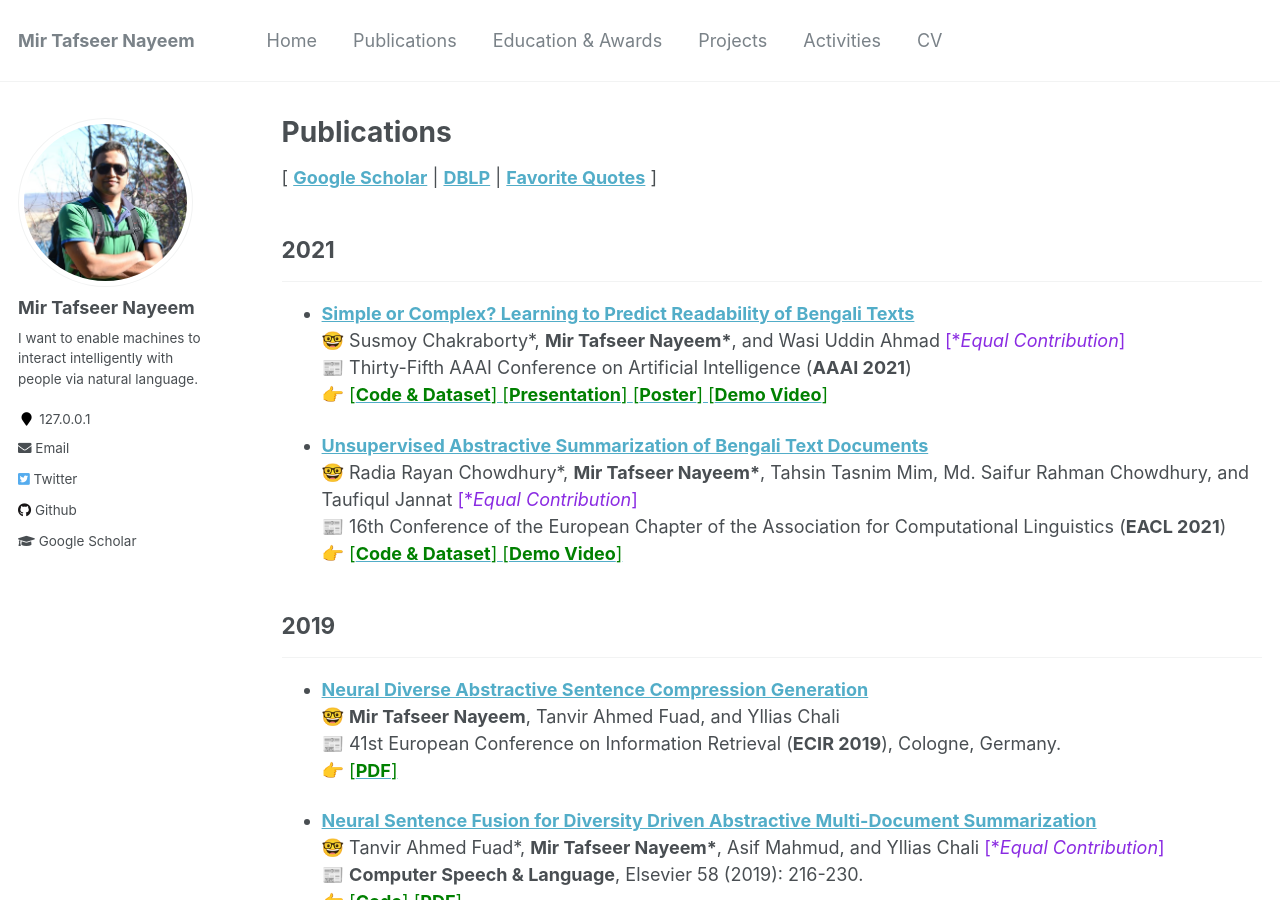
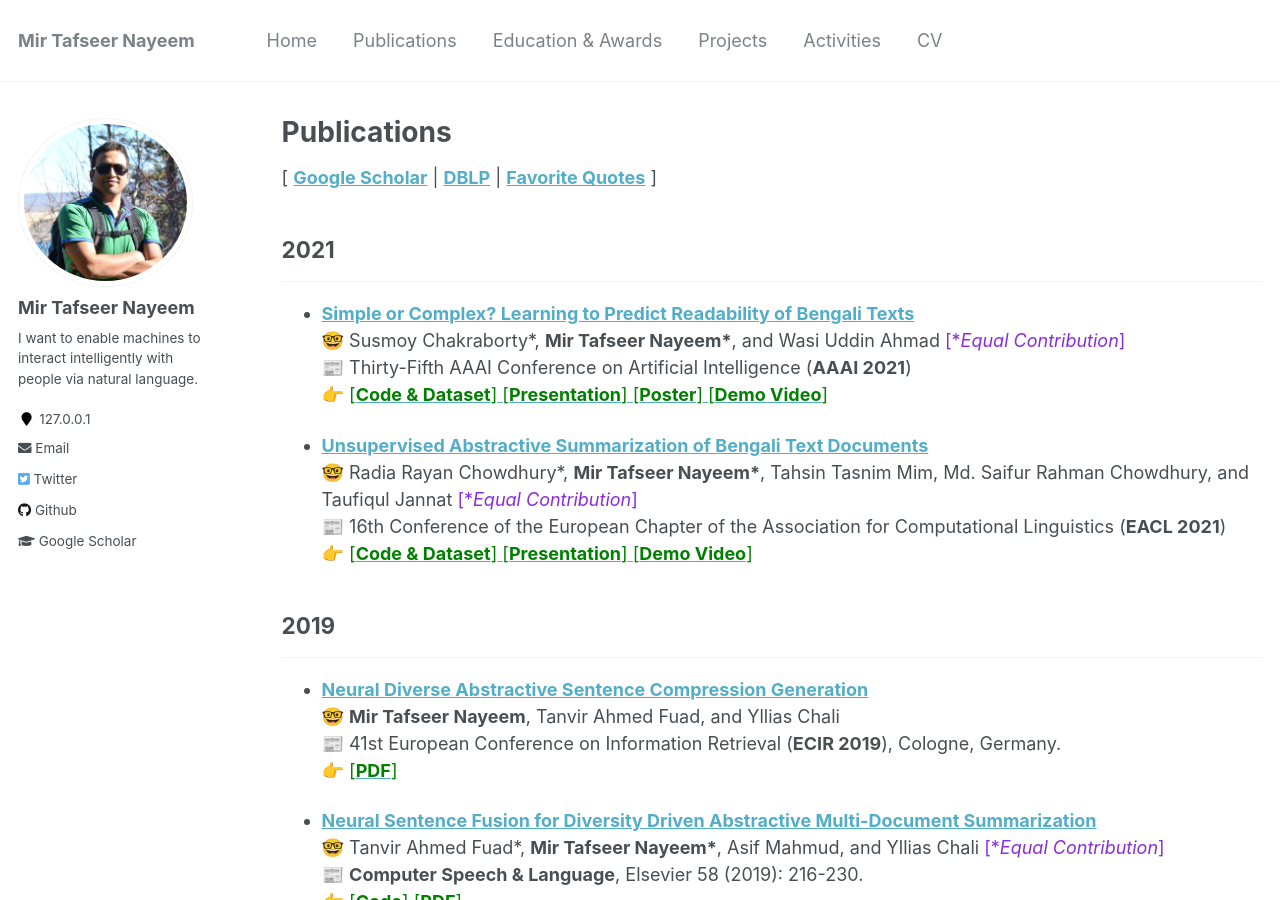
Before and after one commit to sujan-sarker/sujan-sarker.github.io, a Jekyll site: the page built from _pages/publications.md, in a window 1280 px wide and 900 px high. Built offline with Jekyll 4.4.1, drawn with Linux system fonts in a browser that asks for light colours.

Commit message:
Update publications.md

```diff
--- a/_pages/publications.md
+++ b/_pages/publications.md
@@ -17,7 +17,7 @@ author_profile: true
 * [**Unsupervised Abstractive Summarization of Bengali Text Documents**](https://arxiv.org/abs/2102.04490)<br/>
 🤓 Radia Rayan Chowdhury\*, **Mir Tafseer Nayeem\***, Tahsin Tasnim Mim, Md. Saifur Rahman Chowdhury, and Taufiqul Jannat <span style ="color:BlueViolet"> [\**Equal Contribution*]</span> <br/>
 📰 16th Conference of the European Chapter of the Association for Computational Linguistics (**EACL 2021**) <br/>
-👉 [<span style ="color:Green"> [**Code & Dataset**] </span>](https://github.com/tafseer-nayeem/BengaliSummarization) [<span style ="color:Green"> [**Demo Video**] </span>](https://youtu.be/LrnskktiXcg)
+👉 [<span style ="color:Green"> [**Code & Dataset**] </span>](https://github.com/tafseer-nayeem/BengaliSummarization) [<span style ="color:Green"> [**Presentation**] </span>](https://tafseer-nayeem.github.io/files/EACL2021/EACL2021_presentation.pdf) [<span style ="color:Green"> [**Demo Video**] </span>](https://youtu.be/LrnskktiXcg)
 
 
 ## 2019
```
